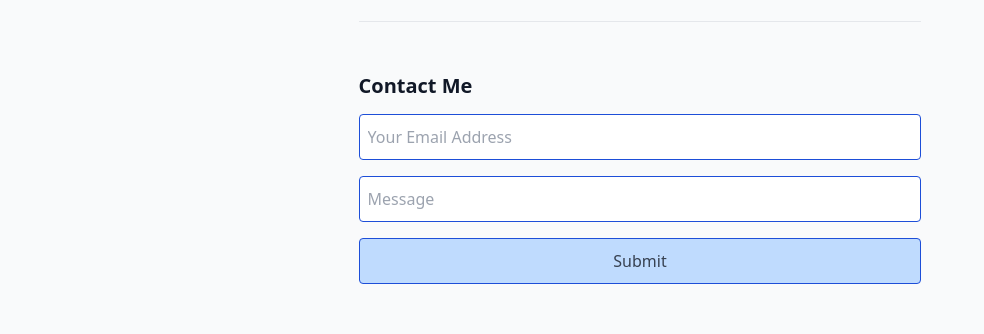
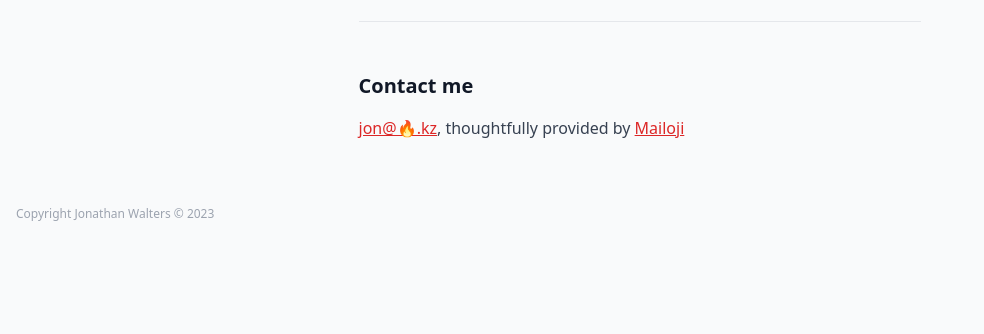
Before and after one commit to Chalks/chalks.github.io, a Nuxt app: page / in a window 1280 px wide. Shown: the part 603-937 px from the top of the page, without its empty margins (0-984 px from the left). After the commit the page ends 841 px from the top, so only its background shows below. Built offline with nearby package versions, Linux system fonts and the light colour scheme.

Commit message:
remove formcake contact form. rip.

```diff
--- a/src/components/ContactForm.vue
+++ /dev/null
@@ -1,54 +0,0 @@
-<script setup>
-useHead({
-    script: [{
-        src: 'https://www.google.com/recaptcha/api.js',
-    }],
-});
-
-const contactForm = ref(null);
-const emailField = ref(null);
-const email = ref('');
-const message = ref('');
-
-const onSubmit = () => { contactForm.value.submit(); };
-
-onMounted(() => {
-    window.recaptchaJank = onSubmit;
-});
-</script>
-
-<template>
-    <form
-        ref="contactForm"
-        class="prose mx-auto"
-        action="https://api.formcake.com/api/form/1b7696ec-d768-4b77-ad1b-6b506428b336/submission"
-        method="post"
-    >
-        <h3>Contact Me</h3>
-
-        <input type="hidden" name="honey" />
-
-        <input
-            ref="emailField"
-            v-model="email"
-            type="text"
-            name="email"
-            placeholder="Your Email Address"
-        />
-
-        <input
-            v-model="message"
-            name="message"
-            placeholder="Message"
-        />
-
-        <button
-            class="g-recaptcha submit"
-            data-sitekey="6Lf6IyUaAAAAAPTTe__sC4052VzvGcwFlBHeajA0"
-            data-callback="recaptchaJank"
-            data-action="submit"
-        >
-            Submit
-        </button>
-    </form>
-</template>
--- a/src/pages/index.vue
+++ b/src/pages/index.vue
@@ -49,6 +49,7 @@ seo();
 
         <hr />
 
-        <ContactForm ref="contactForm" />
+        <h3>Contact me</h3>
+        <a href="mailto:jon@🔥.kz">jon@🔥.kz</a>, thoughtfully provided by <a href="https://mailoji.com/" target="_blank">Mailoji</a>
     </div>
 </template>
```
